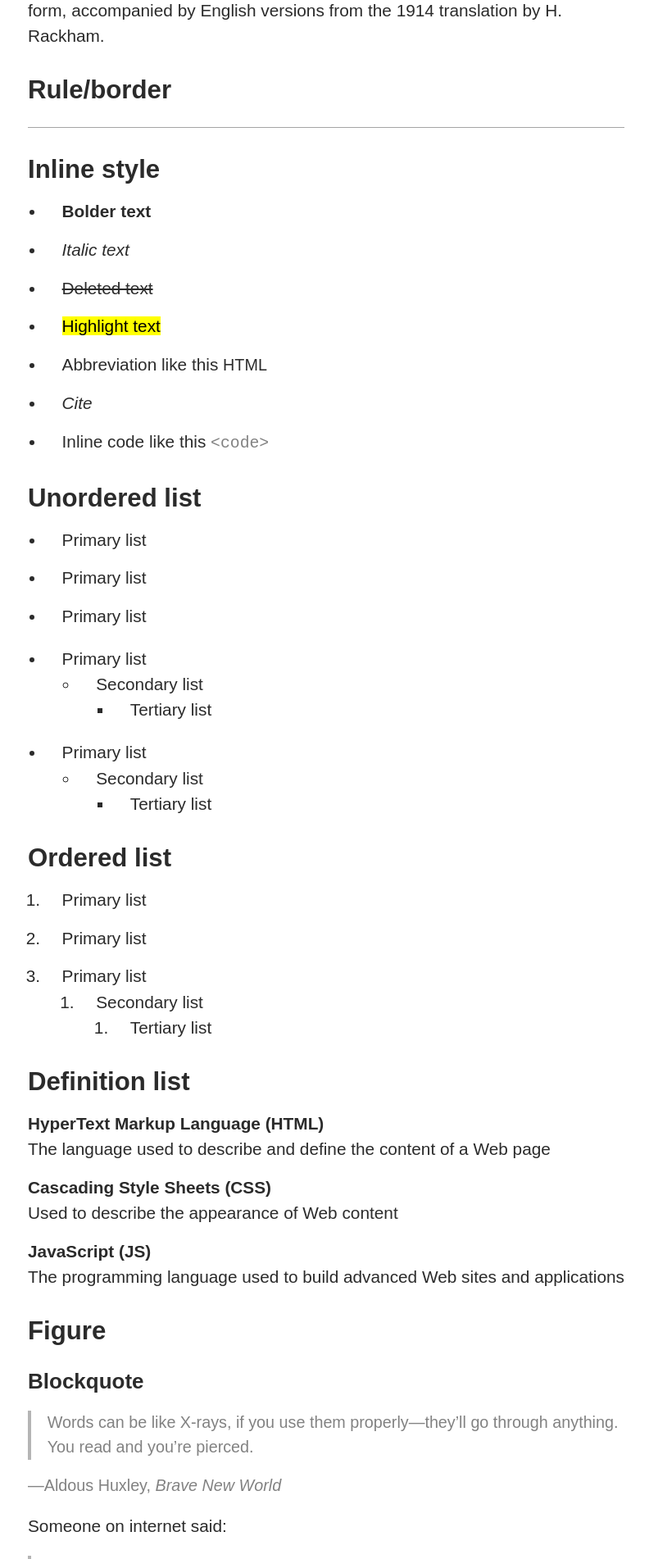
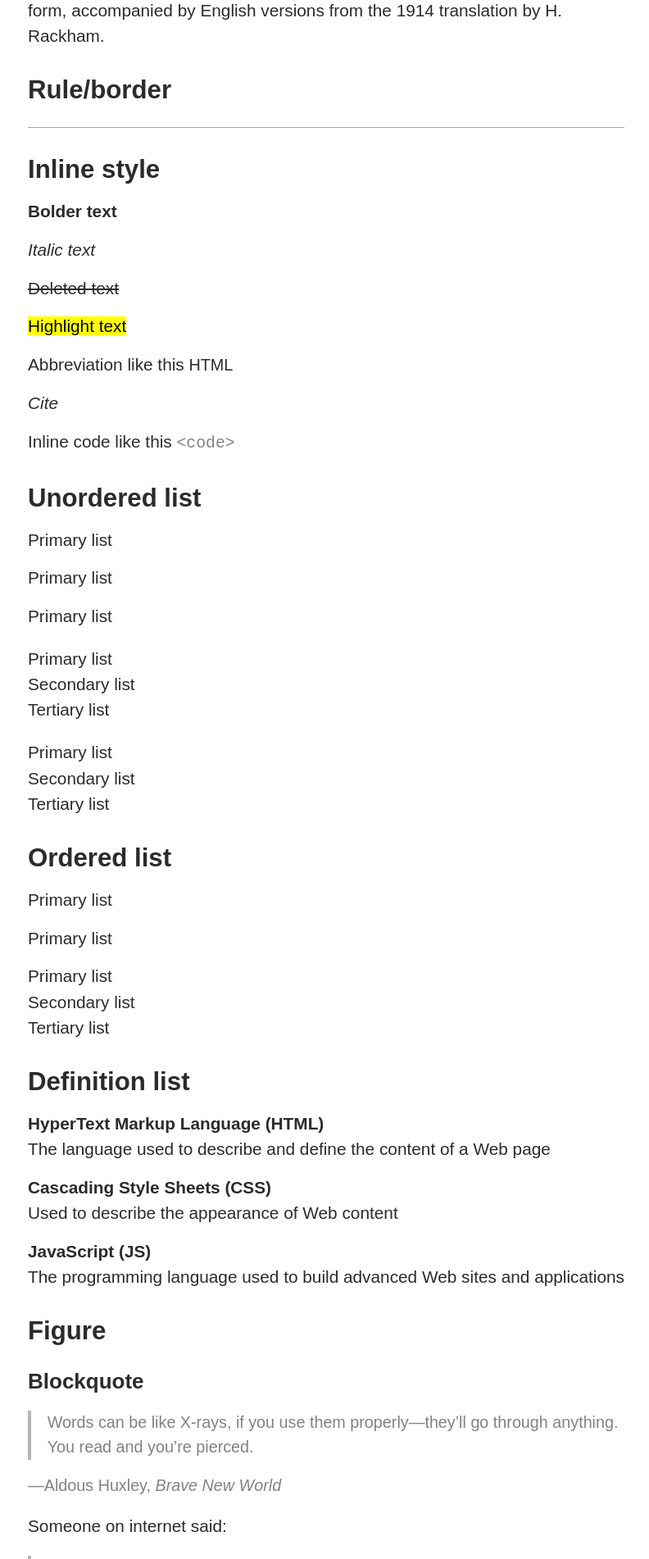
Before and after one commit to aflim/fleuron, a Jekyll site: the page built from styleguide.md, in a window 1280 px wide. Shown: the part 1208-3110 px from the top of the page at 82% size, without its empty margins (242-1034 px from the left). Built offline with Jekyll 4.4.1, drawn with Linux system fonts in a browser that asks for light colours.

Commit message:
Update _typography.scss

```diff
--- a/_sass/_typography.scss
+++ b/_sass/_typography.scss
@@ -36,6 +36,19 @@ p {
 
 ul,
 ol {
+  list-style: none;
+  padding: 0;
+  margin-block-start: 0;
+  margin-block-end: var(--spacer-base);
+
+  li {
+    margin-block-end: .75em;
+  }
+}
+
+/*
+ul,
+ol {
   padding-inline-start: var(--spacer-base);
   margin-block-start: 0;
   margin-block-end: var(--spacer-base);
@@ -45,7 +58,7 @@ ol {
     margin-block-end: .75em;
   }
 }
-
+*/
 dl {
   margin-block-start: 0;
   margin-block-end: var(--spacer-base);
```
